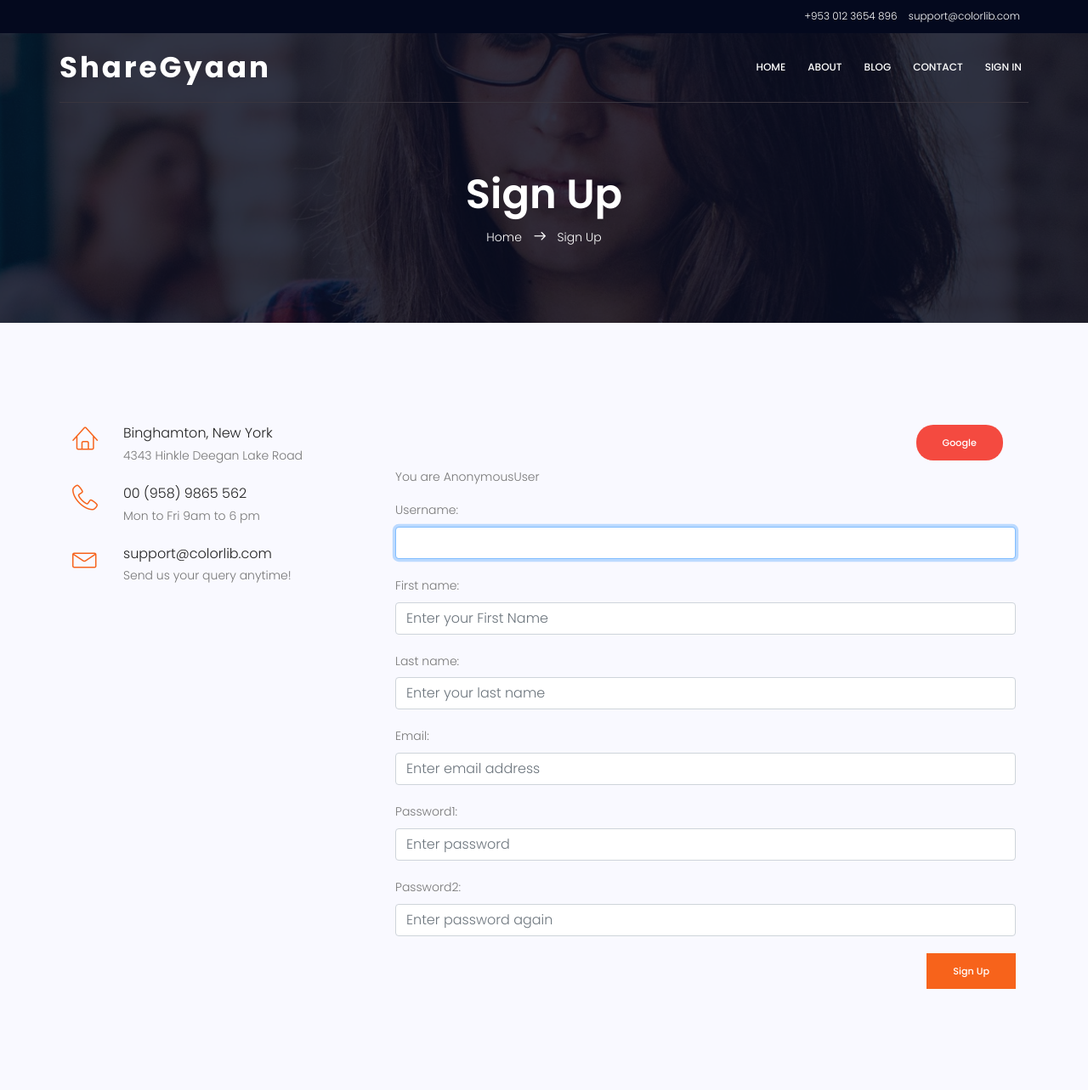
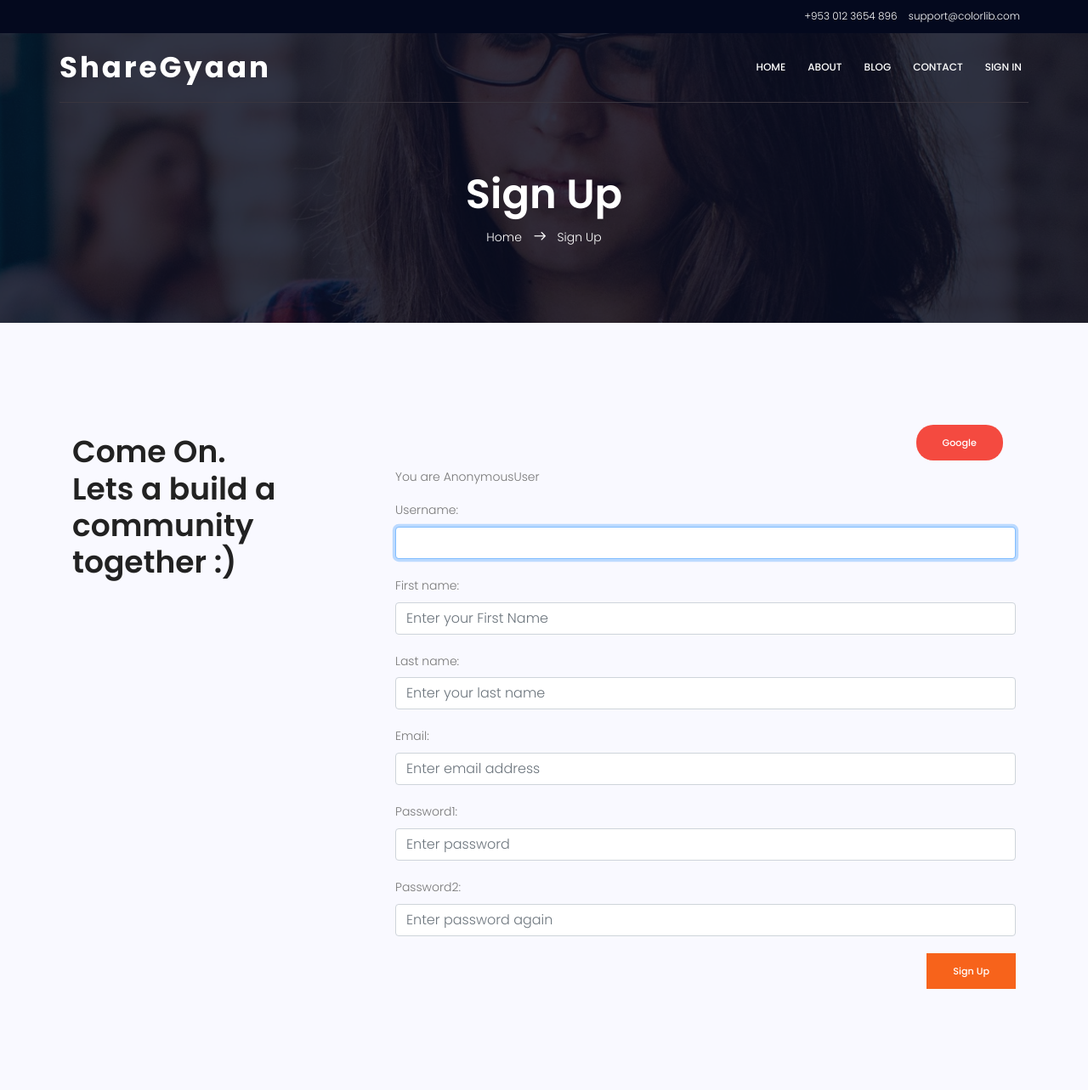
Before and after one commit to amantibrewal310/hack36, a Django app: page /accounts/register/ in a window 1280 px wide. Shown: the top 1283 px of the page at 85% size. Run offline with Django 3.2, Linux system fonts and the light colour scheme; some libraries are stand-ins or nearby versions.

Commit message:
templates corrected

```diff
--- a/accounts/templates/accounts/signup.html
+++ b/accounts/templates/accounts/signup.html
@@ -22,35 +22,9 @@
     <div class="container">
         <div class="row">
             <div class="col-lg-4 d-flex flex-column address-wrap">
-                <div class="single-contact-address d-flex flex-row">
-                    <div class="icon">
-                        <span class="lnr lnr-home"></span>
-                    </div>
-                    <div class="contact-details">
-                        <h5>Binghamton, New York</h5>
-                        <p>
-                            4343 Hinkle Deegan Lake Road
-                        </p>
-                    </div>
-                </div>
-                <div class="single-contact-address d-flex flex-row">
-                    <div class="icon">
-                        <span class="lnr lnr-phone-handset"></span>
-                    </div>
-                    <div class="contact-details">
-                        <h5>00 (958) 9865 562</h5>
-                        <p>Mon to Fri 9am to 6 pm</p>
-                    </div>
-                </div>
-                <div class="single-contact-address d-flex flex-row">
-                    <div class="icon">
-                        <span class="lnr lnr-envelope"></span>
-                    </div>
-                    <div class="contact-details">
-                        <h5>support@colorlib.com</h5>
-                        <p>Send us your query anytime!</p>
-                    </div>
-                </div>
+                <h1 class="mt-10">Come On.<br>
+                Lets a build a community together :)<br>
+                </h1>
             </div>
             <div class="col-lg-8">
                 {% load socialaccount %}
--- a/blog/templates/blog/post.html
+++ b/blog/templates/blog/post.html
@@ -18,8 +18,10 @@
 </section>
 <!-- End banner Area -->
 
-<section class="post-content-area">
+
+<section class="post-content-area mt-5">
     <div class="container">
+    <h1 style="margin-left: 30%;" class="mb-4">Latest Posts</h1>
         <div class="row">
             <div class="col-lg-8 posts-list">
                 {% for post in posts %}
```
Also changed, not shown: hack/templates/hack/about.html (+1 -16 lines).
